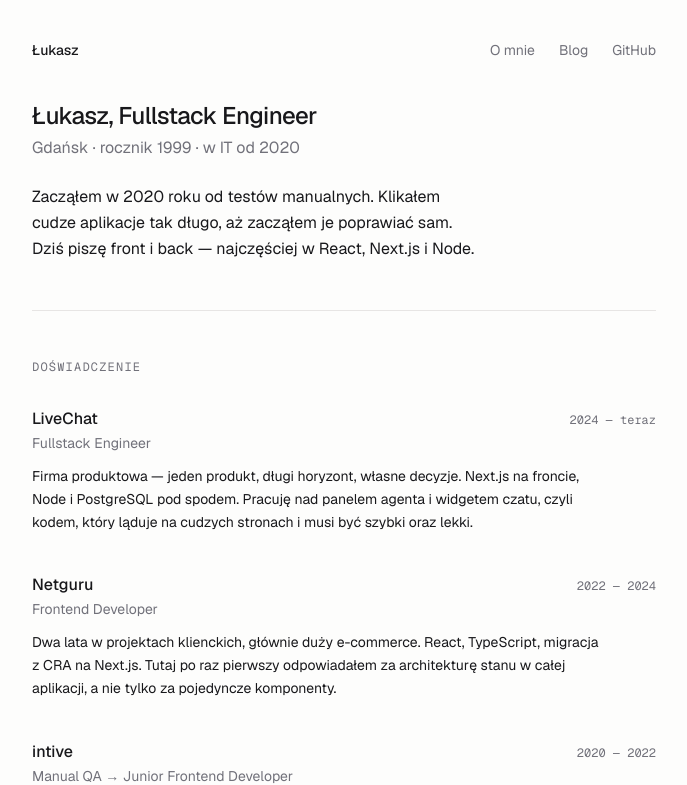
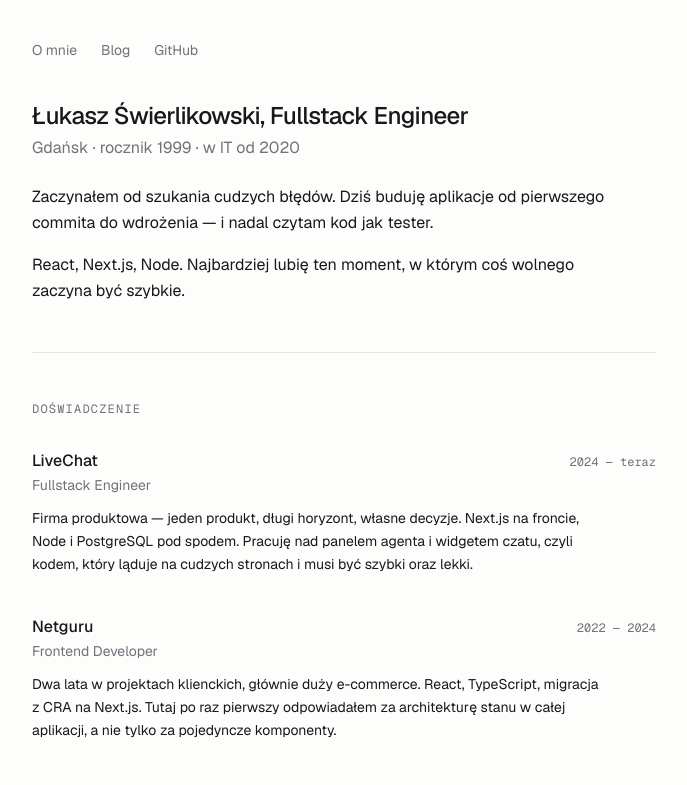
Before and after one commit to Lukas9315/my-portfolio, a Next.js app: page / in a window 1280 px wide. Shown: the top 785 px of the page, without its empty margins (296-983 px from the left). Built offline with nearby package versions, Linux system fonts and the light colour scheme.

Commit message:
Drop name from header, rewrite intro
Nazwa w naglowku dublowala sie z h1, wiec zostaje sama nawigacja.
Wstep w dwoch krotszych akapitach i pelne imie z nazwiskiem.

```diff
--- a/app/layout.tsx
+++ b/app/layout.tsx
@@ -19,7 +19,7 @@ export const metadata: Metadata = {
     default: `${profile.name} — ${profile.role}`,
     template: `%s — ${profile.name}`,
   },
-  description: profile.intro,
+  description: profile.intro.join(" "),
 };
 
 export default function RootLayout({ children }: LayoutProps<"/">) {
@@ -30,10 +30,7 @@ export default function RootLayout({ children }: LayoutProps<"/">) {
     >
       <body className="min-h-full flex flex-col">
         <div className="mx-auto flex w-full max-w-2xl flex-1 flex-col px-6">
-          <header className="flex items-center justify-between py-10 text-sm">
-            <Link href="/" className="font-medium hover:opacity-60">
-              {profile.name}
-            </Link>
+          <header className="py-10 text-sm">
             <nav className="flex gap-6 text-muted">
               <Link href="/" className="hover:text-foreground">
                 O mnie
--- a/app/page.tsx
+++ b/app/page.tsx
@@ -29,9 +29,11 @@ export default function Home() {
         <p className="mt-1 text-muted">
           {profile.location} · rocznik 1999 · w IT od 2020
         </p>
-        <p className="mt-6 max-w-xl leading-relaxed text-balance">
-          {profile.intro}
-        </p>
+        <div className="mt-6 max-w-xl space-y-4 leading-relaxed">
+          {profile.intro.map((paragraph) => (
+            <p key={paragraph}>{paragraph}</p>
+          ))}
+        </div>
       </section>
 
       <Section title="Doświadczenie">
--- a/content/profile.ts
+++ b/content/profile.ts
@@ -1,11 +1,13 @@
 export const profile = {
-  name: "Łukasz",
+  name: "Łukasz Świerlikowski",
   role: "Fullstack Engineer",
   location: "Gdańsk",
   email: "swierlik@o2.pl",
   github: "https://github.com/Lukas9315",
-  intro:
-    "Zacząłem w 2020 roku od testów manualnych. Klikałem cudze aplikacje tak długo, aż zacząłem je poprawiać sam. Dziś piszę front i back — najczęściej w React, Next.js i Node.",
+  intro: [
+    "Zaczynałem od szukania cudzych błędów. Dziś buduję aplikacje od pierwszego commita do wdrożenia — i nadal czytam kod jak tester.",
+    "React, Next.js, Node. Najbardziej lubię ten moment, w którym coś wolnego zaczyna być szybkie.",
+  ],
 };
 
 export type Job = {
```
